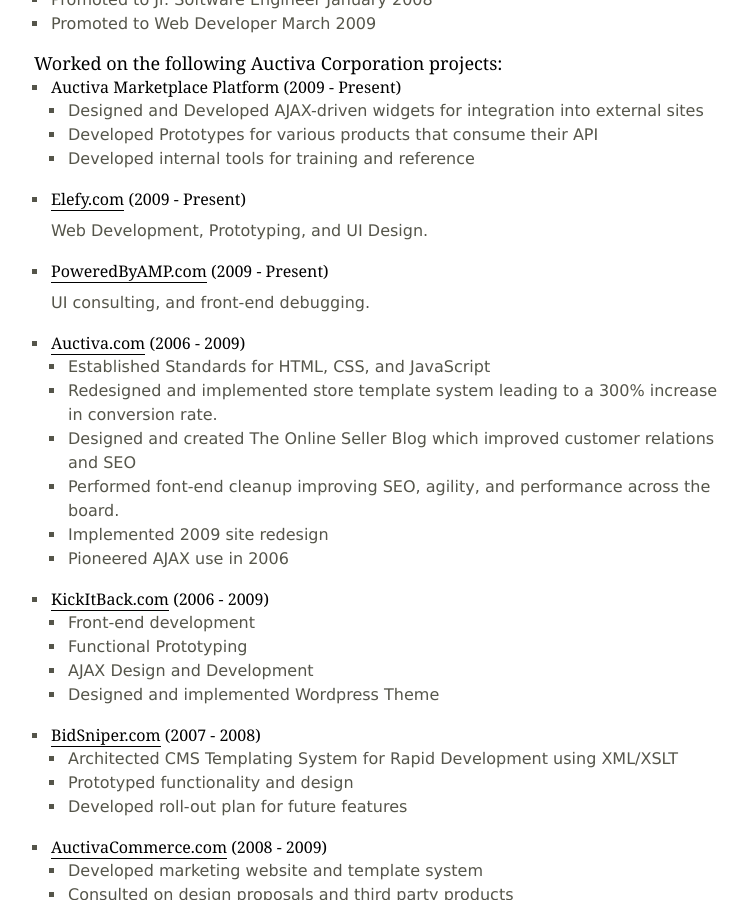
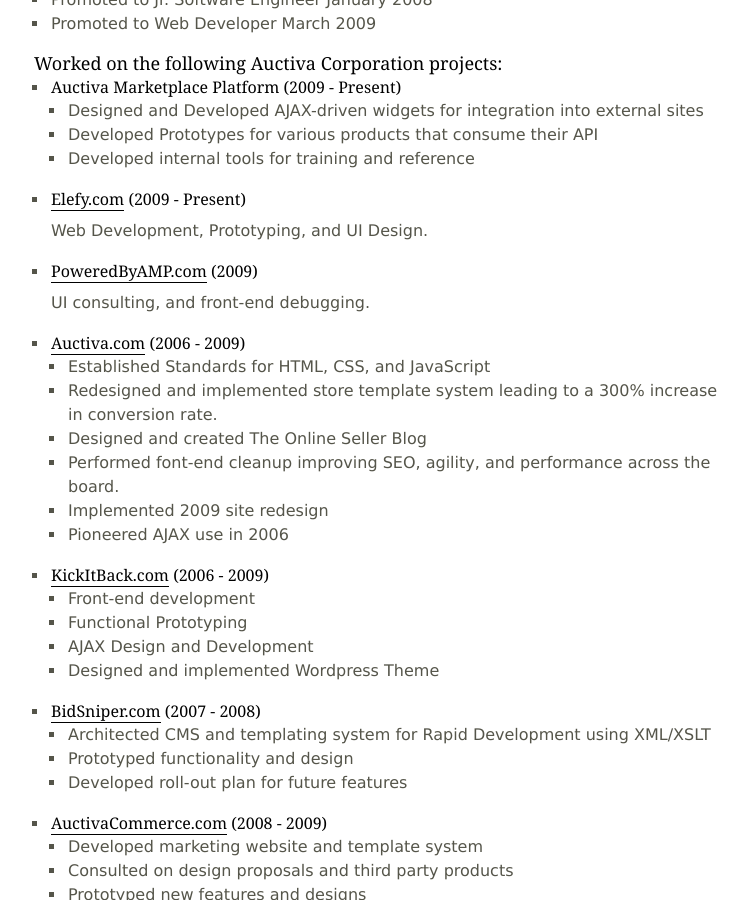
Before and after one commit to jethrolarson/jethrolarson.github.com, a Jekyll site: the page built from resume.md, in a window 1280 px wide and 900 px high, scrolled down 891 px. Shown: the whole window, without its empty margins (261-1009 px from the left). Built offline with Jekyll 4.4.1, drawn with Linux system fonts in a browser that asks for light colours; Markdown is read by kramdown in place of the engine named in the settings.

Commit message:
Edited resume.md via GitHub

```diff
--- a/resume.md
+++ b/resume.md
@@ -52,13 +52,13 @@
 * #### [Elefy.com](http://elefy.com) (2009 - Present)
   Web Development, Prototyping, and UI Design.
 
-* #### [PoweredByAMP.com](http://poweredbyamp.com) (2009 - Present)
+* #### [PoweredByAMP.com](http://poweredbyamp.com) (2009)
   UI consulting, and front-end debugging.
 
 * #### [Auctiva.com](http://auctiva.com) (2006 - 2009)
   * Established Standards for HTML, CSS, and JavaScript
   * Redesigned and implemented store template system leading to a 300% increase in conversion rate.
-  * Designed and created The Online Seller Blog which improved customer relations and SEO
+  * Designed and created The Online Seller Blog
   * Performed font-end cleanup improving SEO, agility, and performance across the board.
   * Implemented 2009 site redesign
   * Pioneered AJAX use in 2006
@@ -91,7 +91,7 @@
   * Some front-end cleanup
 
 * #### [BattleBids.com](http://battlebids.com) (2007)
-  Flash Development and Prototyping
+  * Flash Development and Prototyping
 
 Side Projects
 =============
```
Also changed, not shown: other parts of resume.md (+1 -1 lines).
